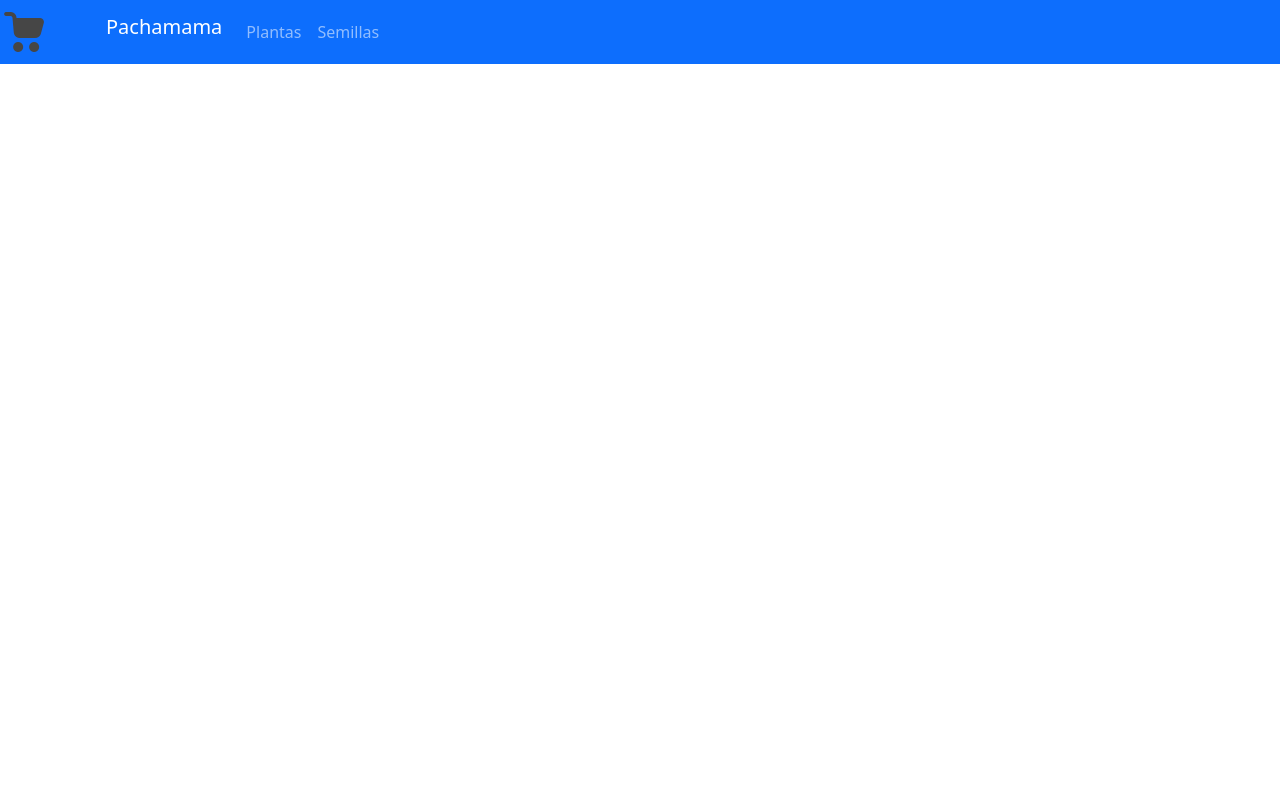
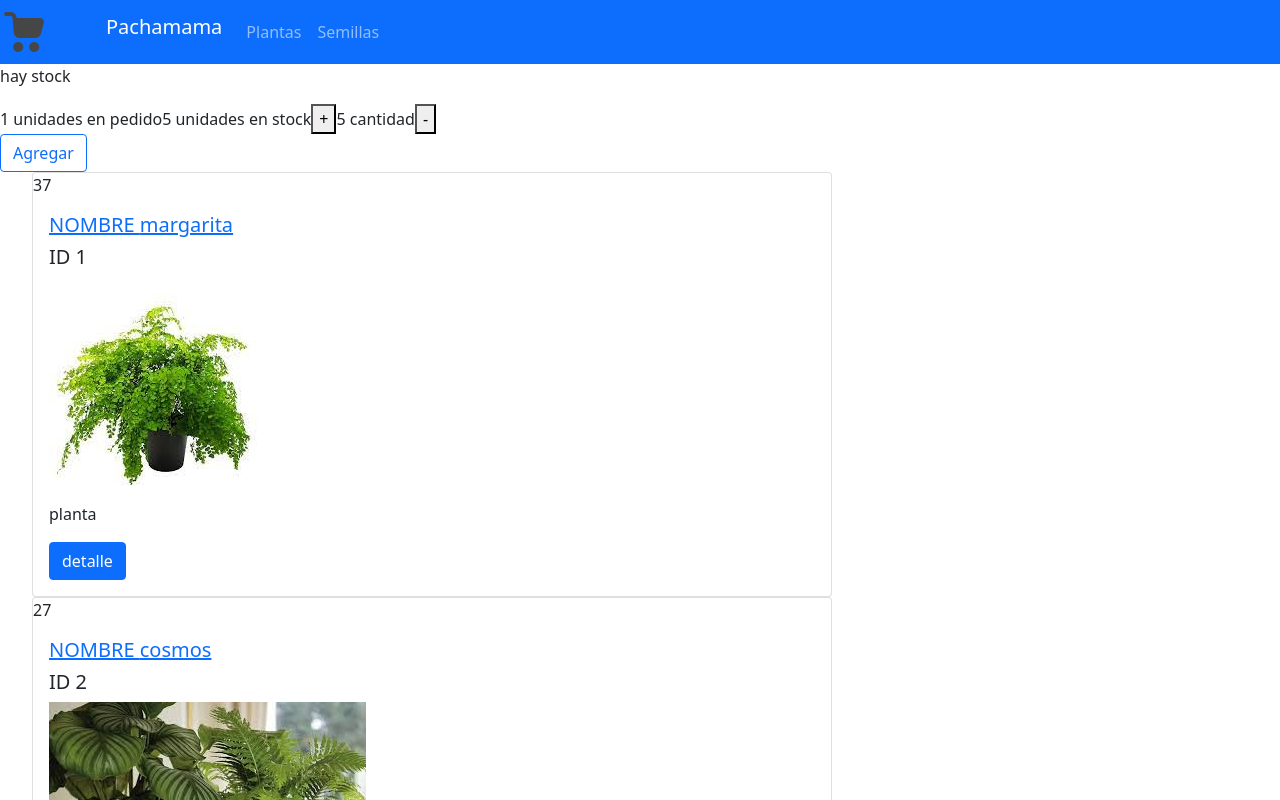
Before and after one commit to euge-ghiso/miappreact, a React (Create React App) app: page /category/planta in a window 1280 px wide. Shown: the top 800 px of the page. Built offline with nearby package versions, Linux system fonts and the light colour scheme.

Commit message:
-reentrega2

```diff
--- a/src/App.js
+++ b/src/App.js
@@ -3,6 +3,7 @@ import 'bootstrap/dist/css/bootstrap.min.css';
 import NavBar from './components/NavBar/NavBar';
 import ItemListContainer from './components/container/ItemListContainer';
 import ItemDetailContainer from './components/container/ItemDetailContainer';
+
 import { BrowserRouter as Router, Switch, Route } from 'react-router-dom';
 
 
@@ -13,11 +14,10 @@ function App() {
 
         <NavBar />
            <Switch>
-           <Route exact path="/categoria/:category" > <ItemListContainer/></Route>
+           <Route exact path="/category/:categoria" > <ItemListContainer/></Route>
             <Route exact path="/" > <ItemListContainer/></Route>
-              <Route exact path="/detalle" > <ItemDetailContainer/></Route>
-               <Route exact path="/id/:item" > <ItemDetailContainer/></Route>
-               <Route exact path="/nombre/:item" > <ItemDetailContainer/></Route>
+            <Route exact path="/detalle/:id" > <ItemDetailContainer/></Route>
+
 
           </Switch>
 
--- a/src/components/Item.jsx
+++ b/src/components/Item.jsx
@@ -2,30 +2,30 @@ import Card from 'react-bootstrap/Card';
 import Button from 'react-bootstrap/Button';
 import { Link } from 'react-router-dom';
 
-function Item ({producto}) {
+function Item ({item}) {
 
 return (
     <div>
 
 
     <Card style={{ width: '50rem' }}>
-    {producto.precio}
+    {item.precio}
 
     <Card.Body>
-      <Link to="/nombre/:item">
-          <Card.Title>NOMBRE{producto.nombre}</Card.Title>
+      <Link to={"/detalle/"+ item.id}>
+          <Card.Title>NOMBRE {item.nombre}</Card.Title>
       </Link>
-      <Link to="/id/:item">
 
-        <Card.Title>ID  {producto.id}</Card.Title>
-      </Link>
-      <img src= {producto.pictureUrl}/>
+
+        <Card.Title>ID  {item.id}</Card.Title>
+
+      <img src= {item.pictureUrl}/>
 
       <Card.Text>
 
-      {producto.categoria}
+      {item.categoria}
       </Card.Text>
-     <Link to="/detalle">
+     <Link to={"/detalle/"+ item.id}>
            <Button variant="primary">detalle</Button>
 
       </Link>
--- a/src/components/ItemCount.jsx
+++ b/src/components/ItemCount.jsx
@@ -1,35 +1,45 @@
 import { useState } from 'react';
 
- function ItemCount({ stock, initial,  onAdd }){
+ function ItemCount({ stock, initial,  onAdd })
+ {
 
-    const [estado, setEstado] = useState(0);
+    const [count, setCount] = useState(initial);
     const sinStock="tu pedido supera el stock!!   ";
 
     const sumaCarro=()=>{
 
-      estado > stock ?(
+      setCount > stock ?(
      alert("no hay stock"))
     :
-    setEstado(estado +1)
+    setCount(count +1)
     }
 
     const restaCarro=()=>{
-        estado > 0 ?
-      setEstado(estado -1)
+        count > 0 ?
+      setCount(count -1)
       : (console.log (stock))
     };
 
+
+    const handlerOnAdd=()=>{
+      onAdd(count)
+      setCount(initial)
+  }
+
+
     return(
         <div>
-          {estado >stock ? sinStock :  <p> hay stock</p> }
-        <label> {estado}  unidades en pedido   </label>
+          {count >stock ? sinStock :  <p> hay stock</p> }
+        <label> {count}  unidades en pedido   </label>
         <label> {stock}   unidades en stock </label>
 
         <button onClick={sumaCarro}> +</button>
         <label> {stock}   cantidad </label>
-        <button onClick={restaCarro}> -</button>
+        <button onClick={restaCarro}> -</button> <br />
+        <button className="btn btn-outline-primary btn-block" onClick={handlerOnAdd}>Agregar</button>
         </div>
-    );
+    )
+}
 
-    };
-    export default ItemCount;
+
+export default ItemCount
--- a/src/components/ItemDetail.jsx
+++ b/src/components/ItemDetail.jsx
@@ -1,23 +1,24 @@
 //hacer estilos de card y las fotos llamar a titulo precio detalle imagen
 
 
-function ItemDetail ({producto}) {
-console.log(producto)
+function ItemDetail ({item}) {
+
+console.log("itemdetail",item)
 
     return (
         <>
             <label>Soy el detalle</label>
             <div className='card w-50'>
                 <div className="container">
-                    <label>{producto.nombre}</label>
-                    <img src= {producto.pictureUrl}/>
+
+                    <img src= {item.pictureUrl}/>
 
                 </div>
                 <div className="container">
-                    <img  src={producto.url} className="w-25" />
+                    <img  src={item.pictureUrl} className="w-25" />
                     <br/>
-                    <label>{producto.categoria}</label>
-                    <label>{producto.precio}</label>
+                    <label>{item.categoria}</label>
+                    <label>{item.precio}</label>
                 </div>
                 <div className="container">
 
@@ -26,7 +27,7 @@ console.log(producto)
             </div>
 
 
-            <label>Soy el detalle {producto.id}</label>
+            <label>Soy el detalle {item.id}</label>
 
 
 
--- a/src/components/ItemList.jsx
+++ b/src/components/ItemList.jsx
@@ -3,13 +3,13 @@ import ItemDetail from './ItemDetail';
 
 
 
-const ItemList =({productos})=> {
+const ItemList =({items})=> {
 
       return (
           <div>
             <ul>
-                 {productos.map((producto) => <Item key={producto.id}  producto ={producto} /> )}
-                 {productos.map((producto) => <ItemDetail key={producto.id}  producto ={producto} /> )}
+                 {items.map((item) => <Item key={item.id}  item ={item} /> )}
+
 
 
 
--- a/src/components/NavBar/NavBar.jsx
+++ b/src/components/NavBar/NavBar.jsx
@@ -19,10 +19,10 @@ function NavBar(){
       </Link>
 
 
-      <Link to="/categoria/plantas">
+      <Link to={"/category/planta"}>
       <Nav.Link href="#features">Plantas</Nav.Link>
       </Link>
-      <Link to="/categoria/semillas">
+      <Link to={"/category/semilla"}>
       <Nav.Link href="#pricing">Semillas</Nav.Link>
       </Link>
     </Nav>
--- a/src/components/container/ItemDetailContainer.jsx
+++ b/src/components/container/ItemDetailContainer.jsx
@@ -4,7 +4,7 @@ import ItemDetail from '../ItemDetail';
 import { useParams } from 'react-router-dom';
 
 
-const productos = [
+const items = [
     { id: 1, nombre: "margarita",categoria:"planta", precio: 37 ,stock: 5,pictureUrl:"../imagenes/planta1.jpg"},
     { id: 2, nombre: "cosmos",categoria:"planta", precio: 27,stock: 5,pictureUrl:"../imagenes/planta2.jpg" },
     { id: 3, nombre: "lupinos",categoria:"planta", precio: 40, stock: 5,pictureUrl:"../imagenes/planta3.jpg"},
@@ -16,35 +16,38 @@ const productos = [
 
 function ItemDetailContainer() {
 
-    const [producto, setProducto] = useState([])
+    const [productoDetalle, setProductoDetalle] = useState([])
     const [loading, setLoading] = useState(true)
-    const {item}= useParams ()
-
-let getProducto = new Promise((resolve,reject) => {
-    setTimeout(() => {
-    productos ? resolve(producto) : reject("no hay productos");
-
-   }, 2000);})
+    const {id}= useParams ()
 
 
-   console.log(producto)
-   console.log(item)
+  // console.log("item::",item.nombre);
+
 
         useEffect(() => {
+
+            let getProducto = new Promise((resolve,reject) => {
+                setTimeout(() => {
+                items ? resolve(items) : reject("no hay productos");
+
+               }, 2000);})
+
         getProducto.then(resp =>
          {
-         setProducto(resp)
+         setProductoDetalle(resp[id-1])
          setLoading(false)
-    }
-    )}, [producto,item])
+         console.log("itemdetailcontainer",resp[id-1])
+    })
+}, [items, id])
 
-console.log(item)
+console.log(id)
+
     return (
         <>
 
             {loading ?
             <h2>Aguarde unos segundos.... </h2> :
-           <ItemDetail producto={producto} /> }
+           <ItemDetail item={productoDetalle} /> }
 
         </>
     );
--- a/src/components/container/ItemListContainer.jsx
+++ b/src/components/container/ItemListContainer.jsx
@@ -5,7 +5,8 @@
  import { useParams } from 'react-router-dom';
 
 
- const productos = [
+
+ const items = [
   { id: 1, nombre: "margarita",categoria:"planta", precio: 37 ,stock: 5,pictureUrl:"../imagenes/planta1.jpg"},
   { id: 2, nombre: "cosmos",categoria:"planta", precio: 27,stock: 5,pictureUrl:"../imagenes/planta2.jpg" },
   { id: 3, nombre: "lupinos",categoria:"planta", precio: 40, stock: 5,pictureUrl:"../imagenes/planta3.jpg"},
@@ -15,37 +16,52 @@
   { id: 7, nombre: "rosa", categoria:"planta", precio: 2,stock: 5,pictureUrl:"../imagenes/planta7.jpg"  }
 ];
 
-let tarea = new Promise((resolve) => {
-  setTimeout(() => {
-  resolve(productos);
- }, 2000);
-
-});
 
 function ItemListContainer() {
 
-  const[productos, setProductos] = useState([])
-  const {category} = useParams ()
+  const[productos, setProductos] = useState([]);
+  const {categoria} = useParams ()
 
-  useEffect(() => {
-    if(category===undefined){
-      tarea.then((respuesta)=>setProductos(respuesta))
+console.log("category",categoria)
+
+
+  useEffect (() => {
+    let tarea = new Promise((resolve,reject) => {
+      setTimeout(() => {
+     items && items.length ? resolve (items) : reject ("error 404")
+     }, 2000);
+
+    });
+
+   if (categoria)
+   {
+    console.log("es categoria")
+      tarea.then((respuesta) => {setProductos(respuesta.filter( r => categoria===r.categoria) ) })
+
     }
-else{
-  tarea.then((respuesta)=>setProductos(respuesta.filter(r => category===r.categoria)))
-}
-},[category])
-  console.log(category)
+
+else
+{
+  tarea.then(
+    (respuesta)=>{setProductos(respuesta)}
+  )}
+
+} ,[categoria])
+
+
+  console.log(items)
 
     return (
       <>
 
         <ItemCount stock="5" initial="1" />
 
-        <ItemList productos={productos} />
+        <ItemList items={productos} />
+
+
 
       </>
-    );
+    )
   }
 
   export default ItemListContainer;
```
